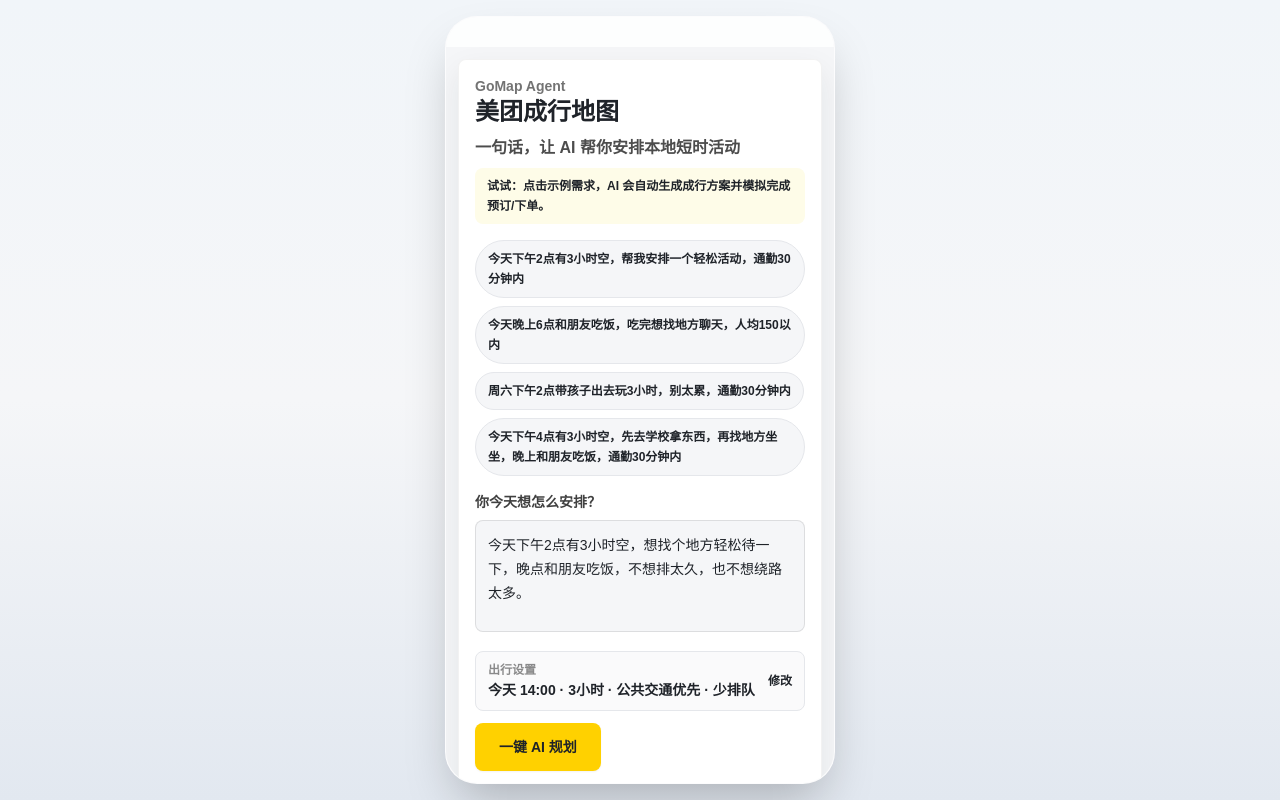
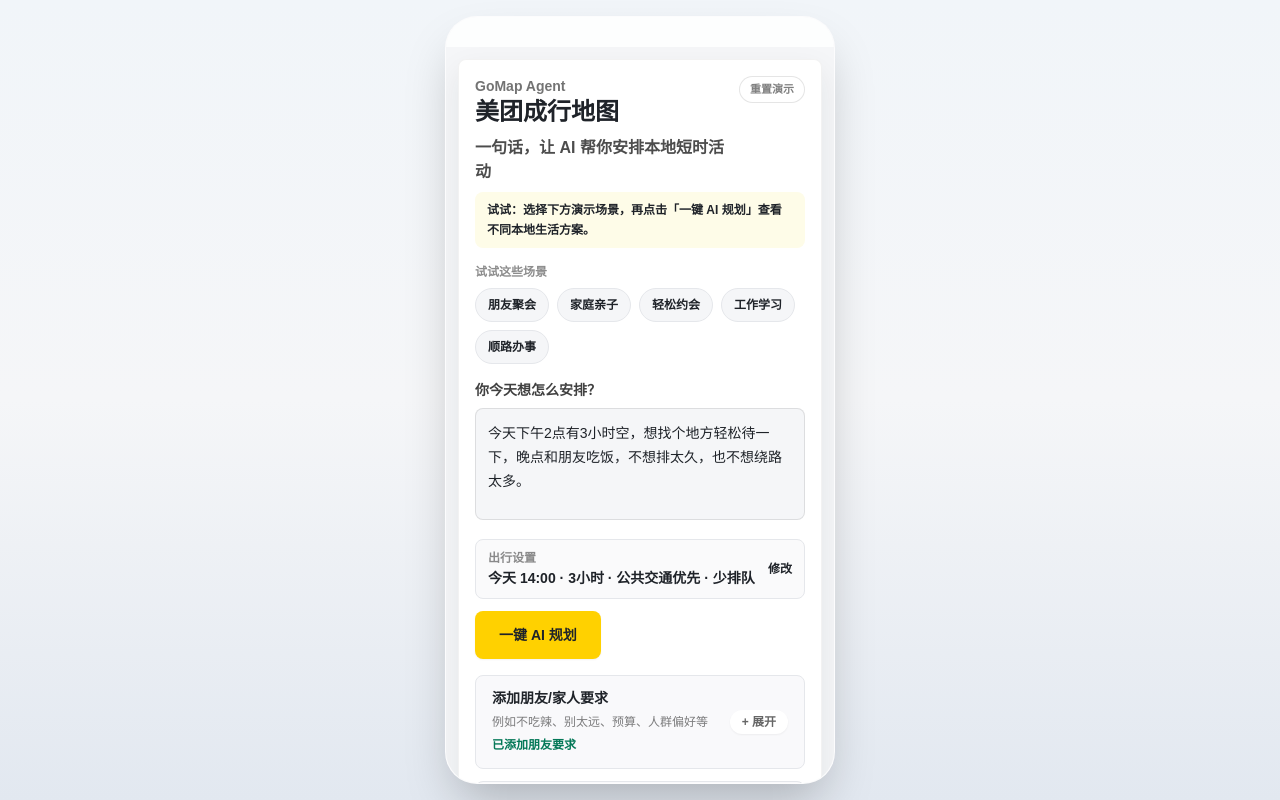
Before and after one commit to Kaisie2001/v3.0meituan, a Next.js app: page / in a window 1280 px wide. Built offline with nearby package versions, Linux system fonts and the light colour scheme.

Commit message:
ux: make execution follow selected plan

```diff
--- a/src/app/page.tsx
+++ b/src/app/page.tsx
@@ -25,6 +25,7 @@ import {
   type TravelSettings,
 } from "@/lib/preferenceSummary";
 import { buildExecutionPlanLabel, buildSelectedPlanSummary } from "@/lib/executionContext";
+import { DEMO_DEFAULT_STATE, getDemoScenarioById, type DemoScenarioId } from "@/lib/demoScenarios";
 import type { AgentResult, ParseResult, ScoredPoi } from "@/lib/types";
 
 type AppScreen = "input" | "result" | "details" | "execute";
@@ -64,6 +65,8 @@ export default function Home() {
   const [activeSheetTab, setActiveSheetTab] = useState<SheetTab>("main");
   const [selectedPlanType, setSelectedPlanType] = useState<SelectedPlanType>("main");
   const [selectedFallbackIndex, setSelectedFallbackIndex] = useState<number | null>(null);
+  const [activeDemoScenarioId, setActiveDemoScenarioId] = useState<DemoScenarioId | null>(null);
+  const [executionPanelKey, setExecutionPanelKey] = useState(0);
 
   const travelSettingsSummary = useMemo(() => buildTravelSettingsSummary(travelSettings), [travelSettings]);
 
@@ -95,6 +98,49 @@ export default function Home() {
   function resetPlanSelection() {
     setSelectedPlanType("main");
     setSelectedFallbackIndex(null);
+  }
+
+  function resetDemoState() {
+    setGoal(DEMO_DEFAULT_STATE.goal);
+    setWechat(DEMO_DEFAULT_STATE.wechat);
+    setSeed(DEMO_DEFAULT_STATE.seed);
+    setTravelSettings(DEMO_DEFAULT_STATE.travelSettings);
+    setActiveDemoScenarioId(null);
+    resetPlanSelection();
+    setActiveSheetTab("main");
+    setSelectedPoiId(undefined);
+    setActiveStep(0);
+    setLoading(false);
+    setClarifyOpen(false);
+    setPendingParse(null);
+    setTravelSettingsOpen(false);
+    setIsPlanningOpen(false);
+    setPlanningStep(0);
+    setScreen("input");
+    setExecutionPanelKey((key) => key + 1);
+    setResult(runAgent(DEMO_DEFAULT_STATE.goal, DEMO_DEFAULT_STATE.wechat, DEMO_DEFAULT_STATE.seed));
+  }
+
+  function handleSelectDemoScenario(scenarioId: DemoScenarioId) {
+    const scenario = getDemoScenarioById(scenarioId);
+    if (!scenario) return;
+
+    setGoal(scenario.goal);
+    setWechat(scenario.wechat);
+    setSeed(scenario.seed);
+    setTravelSettings(scenario.travelSettings);
+    setActiveDemoScenarioId(scenarioId);
+    resetPlanSelection();
+    setActiveSheetTab("main");
+    setSelectedPoiId(undefined);
+    setActiveStep(0);
+    setLoading(false);
+    setClarifyOpen(false);
+    setPendingParse(null);
+    setIsPlanningOpen(false);
+    setPlanningStep(0);
+    setScreen("input");
+    setExecutionPanelKey((key) => key + 1);
   }
 
   function handleSelectFallbackPlan(index: number) {
@@ -235,10 +281,16 @@ export default function Home() {
                   seed={seed}
                   loading={loading}
                   travelSettingsSummary={travelSettingsSummary}
-                  onGoalChange={setGoal}
+                  activeDemoScenarioId={activeDemoScenarioId}
+                  onGoalChange={(value) => {
+                    setGoal(value);
+                    setActiveDemoScenarioId(null);
+                  }}
                   onWechatChange={setWechat}
                   onSeedChange={setSeed}
                   onOpenTravelSettings={openTravelSettings}
+                  onSelectDemoScenario={handleSelectDemoScenario}
+                  onResetDemo={resetDemoState}
                   onGenerate={handleGenerate}
                 />
               </div>
@@ -321,6 +373,7 @@ export default function Home() {
               <div className="h-full space-y-3 overflow-y-auto px-3 pb-5 pt-3">
                 <ScreenBackButton label="返回方案" onClick={() => setScreen("result")} />
                 <ExecutionPanel
+                  key={executionPanelKey}
                   routePlan={result.routePlan}
                   intent={result.parseResult.intent}
                   selectedPlanType={selectedPlanType}
--- a/src/components/InputPanel.tsx
+++ b/src/components/InputPanel.tsx
@@ -1,14 +1,8 @@
 "use client";
 
 import { useState } from "react";
+import { DEMO_SCENARIOS, type DemoScenarioId } from "@/lib/demoScenarios";
 import { defaultInputs } from "@/lib/parseIntent";
-
-const exampleGoals = [
-  "今天下午2点有3小时空，帮我安排一个轻松活动，通勤30分钟内",
-  "今天晚上6点和朋友吃饭，吃完想找地方聊天，人均150以内",
-  "周六下午2点带孩子出去玩3小时，别太累，通勤30分钟内",
-  "今天下午4点有3小时空，先去学校拿东西，再找地方坐坐，晚上和朋友吃饭，通勤30分钟内",
-];
 
 type InputPanelProps = {
   goal: string;
@@ -16,10 +10,13 @@ type InputPanelProps = {
   seed: string;
   loading: boolean;
   travelSettingsSummary: string;
+  activeDemoScenarioId?: DemoScenarioId | null;
   onGoalChange: (value: string) => void;
   onWechatChange: (value: string) => void;
   onSeedChange: (value: string) => void;
   onOpenTravelSettings: () => void;
+  onSelectDemoScenario: (scenarioId: DemoScenarioId) => void;
+  onResetDemo: () => void;
   onGenerate: () => void;
 };
 
@@ -29,10 +26,13 @@ export function InputPanel({
   seed,
   loading,
   travelSettingsSummary,
+  activeDemoScenarioId,
   onGoalChange,
   onWechatChange,
   onSeedChange,
   onOpenTravelSettings,
+  onSelectDemoScenario,
+  onResetDemo,
   onGenerate,
 }: InputPanelProps) {
   const [wechatOpen, setWechatOpen] = useState(false);
@@ -43,25 +43,45 @@ export function InputPanel({
   return (
     <section className="rounded-lg border border-black/5 bg-white p-4 shadow-soft">
       <div className="mb-4">
-        <div>
-          <p className="text-sm font-semibold text-black/55">GoMap Agent</p>
-          <h1 className="text-2xl font-bold tracking-normal text-meituan-ink">美团成行地图</h1>
-          <p className="mt-2 text-base font-semibold text-black/70">一句话，让 AI 帮你安排本地短时活动</p>
-          <p className="mt-2 rounded-lg bg-yellow-50 px-3 py-2 text-xs font-semibold leading-5 text-black/58">
-            试试：点击示例需求，AI 会自动生成成行方案并模拟完成预订/下单。
-          </p>
+        <div className="flex items-start justify-between gap-2">
+          <div className="min-w-0 flex-1">
+            <p className="text-sm font-semibold text-black/55">GoMap Agent</p>
+            <h1 className="text-2xl font-bold tracking-normal text-meituan-ink">美团成行地图</h1>
+            <p className="mt-2 text-base font-semibold text-black/70">一句话，让 AI 帮你安排本地短时活动</p>
+          </div>
+          <button
+            type="button"
+            onClick={onResetDemo}
+            className="shrink-0 rounded-full border border-black/10 bg-white px-2.5 py-1 text-[11px] font-bold text-black/50 transition hover:border-black/20 hover:text-black/70"
+          >
+            重置演示
+          </button>
         </div>
-        <div className="mt-4 flex flex-wrap gap-2">
-          {exampleGoals.map((example) => (
-            <button
-              key={example}
-              type="button"
-              className="rounded-full border border-black/8 bg-meituan-gray px-3 py-2 text-left text-xs font-semibold leading-5 text-black/68 transition hover:border-meituan-yellow hover:bg-yellow-50"
-              onClick={() => onGoalChange(example)}
-            >
-              {example}
-            </button>
-          ))}
+        <p className="mt-2 rounded-lg bg-yellow-50 px-3 py-2 text-xs font-semibold leading-5 text-black/58">
+          试试：选择下方演示场景，再点击「一键 AI 规划」查看不同本地生活方案。
+        </p>
+
+        <div className="mt-4">
+          <p className="mb-2 text-xs font-bold text-black/45">试试这些场景</p>
+          <div className="flex flex-wrap gap-2">
+            {DEMO_SCENARIOS.map((scenario) => {
+              const active = activeDemoScenarioId === scenario.id;
+              return (
+                <button
+                  key={scenario.id}
+                  type="button"
+                  className={`rounded-full border px-3 py-2 text-xs font-bold transition ${
+                    active
+                      ? "border-meituan-yellow bg-meituan-yellow/20 text-meituan-ink"
+                      : "border-black/8 bg-meituan-gray text-black/68 hover:border-meituan-yellow hover:bg-yellow-50"
+                  }`}
+                  onClick={() => onSelectDemoScenario(scenario.id)}
+                >
+                  {scenario.label}
+                </button>
+              );
+            })}
+          </div>
         </div>
       </div>
 
@@ -149,7 +169,7 @@ export function InputPanel({
                 className="h-28 w-full resize-none rounded-lg border border-black/8 bg-white p-3 text-sm leading-6 text-black/70 outline-none transition placeholder:text-black/35 focus:border-meituan-yellow"
                 value={seed}
                 onChange={(event) => onSeedChange(event.target.value)}
-                placeholder={defaultInputs.seed}
+                placeholder={defaultInputs.seed || "例如：收藏的店、想去的展览"}
               />
             </div>
           ) : null}
--- /dev/null
+++ b/src/lib/demoScenarios.ts
@@ -0,0 +1,112 @@
+import { DEFAULT_TRAVEL_SETTINGS, type TravelSettings } from "./preferenceSummary";
+import { defaultInputs } from "./parseIntent";
+
+export type DemoScenarioId = "friends" | "family" | "date" | "work" | "errands";
+
+export type DemoScenario = {
+  id: DemoScenarioId;
+  label: string;
+  goal: string;
+  wechat: string;
+  seed: string;
+  travelSettings: TravelSettings;
+};
+
+export const DEMO_DEFAULT_STATE = {
+  goal: defaultInputs.goal,
+  wechat: defaultInputs.wechat,
+  seed: defaultInputs.seed,
+  travelSettings: DEFAULT_TRAVEL_SETTINGS,
+};
+
+export const DEMO_SCENARIOS: DemoScenario[] = [
+  {
+    id: "friends",
+    label: "朋友聚会",
+    goal: "晚上和朋友吃饭，吃完想找地方聊天，人均150以内",
+    wechat: "朋友不吃辣，最好地铁方便，能订座更好。",
+    seed: "",
+    travelSettings: {
+      date: "today",
+      startTime: "18:30",
+      duration: "3h",
+      transportMode: "transit",
+      routePriority: "queue",
+      partySize: 4,
+      budget: 150,
+      maxCommute: 30,
+    },
+  },
+  {
+    id: "family",
+    label: "家庭亲子",
+    goal: "周末下午带孩子出去玩3小时，别太累，通勤30分钟内",
+    wechat: "带孩子，室内优先，别排队太久。",
+    seed: "周末亲子好去处",
+    travelSettings: {
+      date: "saturday",
+      startTime: "14:00",
+      duration: "3h",
+      transportMode: "auto",
+      routePriority: "distance",
+      partySize: 3,
+      budget: 120,
+      maxCommute: 30,
+    },
+  },
+  {
+    id: "date",
+    label: "轻松约会",
+    goal: "今天想安排一个轻松约会，吃饭加饭后散步",
+    wechat: "氛围好一点，别太吵，饭后可以慢慢走。",
+    seed: "",
+    travelSettings: {
+      date: "today",
+      startTime: "17:30",
+      duration: "4h",
+      transportMode: "walking",
+      routePriority: "experience",
+      partySize: 2,
+      budget: 200,
+      maxCommute: 25,
+    },
+  },
+  {
+    id: "work",
+    label: "工作学习",
+    goal: "我下午要准备面试，想找个安静能坐两小时的地方",
+    wechat: "需要安静、有插座，别太远。",
+    seed: "",
+    travelSettings: {
+      date: "today",
+      startTime: "14:00",
+      duration: "3h",
+      transportMode: "transit",
+      routePriority: "detour",
+      partySize: 1,
+      budget: 80,
+      maxCommute: 30,
+    },
+  },
+  {
+    id: "errands",
+    label: "顺路办事",
+    goal: "我先去学校拿东西，再找地方坐坐，晚上和朋友吃饭",
+    wechat: "中间想找个地方坐，晚上和朋友吃饭，别绕太多路。",
+    seed: "学校附近",
+    travelSettings: {
+      date: "today",
+      startTime: "16:30",
+      duration: "4h",
+      transportMode: "auto",
+      routePriority: "detour",
+      partySize: 2,
+      budget: 150,
+      maxCommute: 30,
+    },
+  },
+];
+
+export function getDemoScenarioById(id: DemoScenarioId) {
+  return DEMO_SCENARIOS.find((scenario) => scenario.id === id);
+}
```
